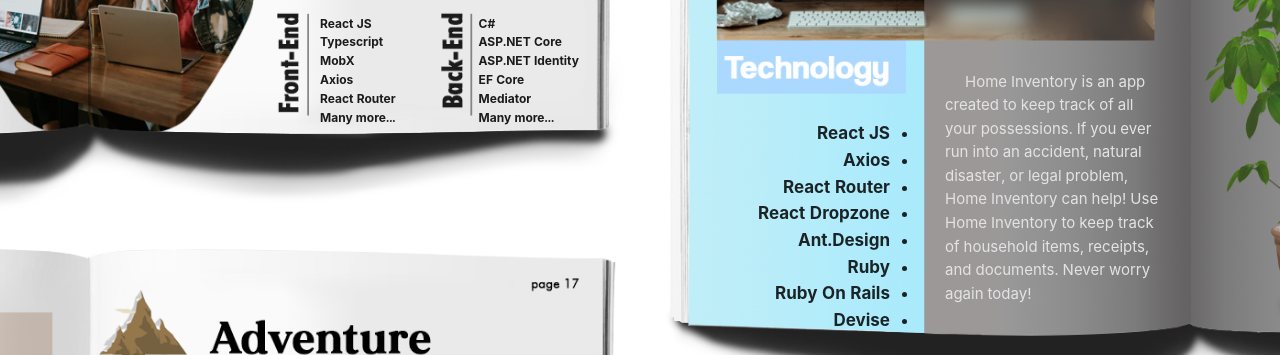
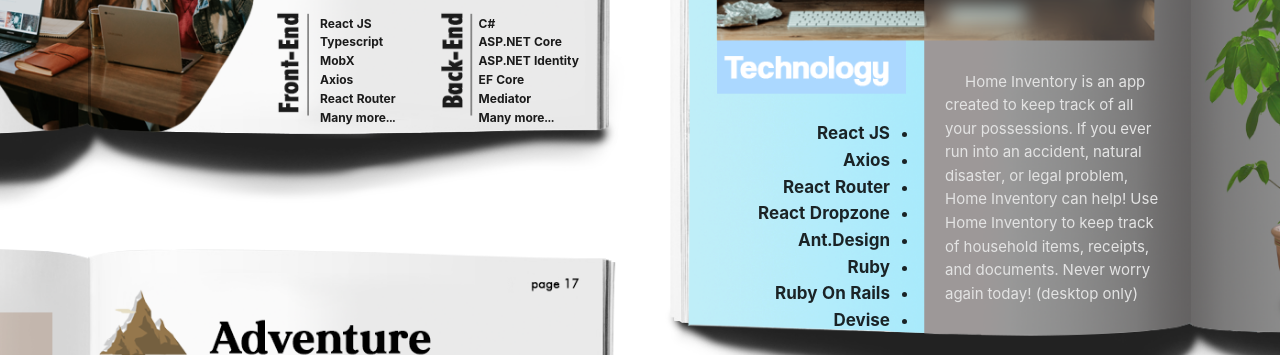
Before and after one commit to Jsoriano17/second-web-portfolio, a React (Create React App) app: page / in a window 1280 px wide. Shown: the part 1700-2055 px from the top of the page. Built offline with nearby package versions, Linux system fonts and the light colour scheme.

Commit message:
added text to home inventory

```diff
--- a/src/app/components/Projects/HomeInventory.js
+++ b/src/app/components/Projects/HomeInventory.js
@@ -15,7 +15,7 @@ const HomeInventory = () => {
                 Home Inventory to keep track <br />
                 of household items, receipts, <br />
                 and documents. Never worry <br />
-                again today!
+                again today! (desktop only)
             </StyledP>
             <StyledUl>
                 <li>React JS</li>
```
